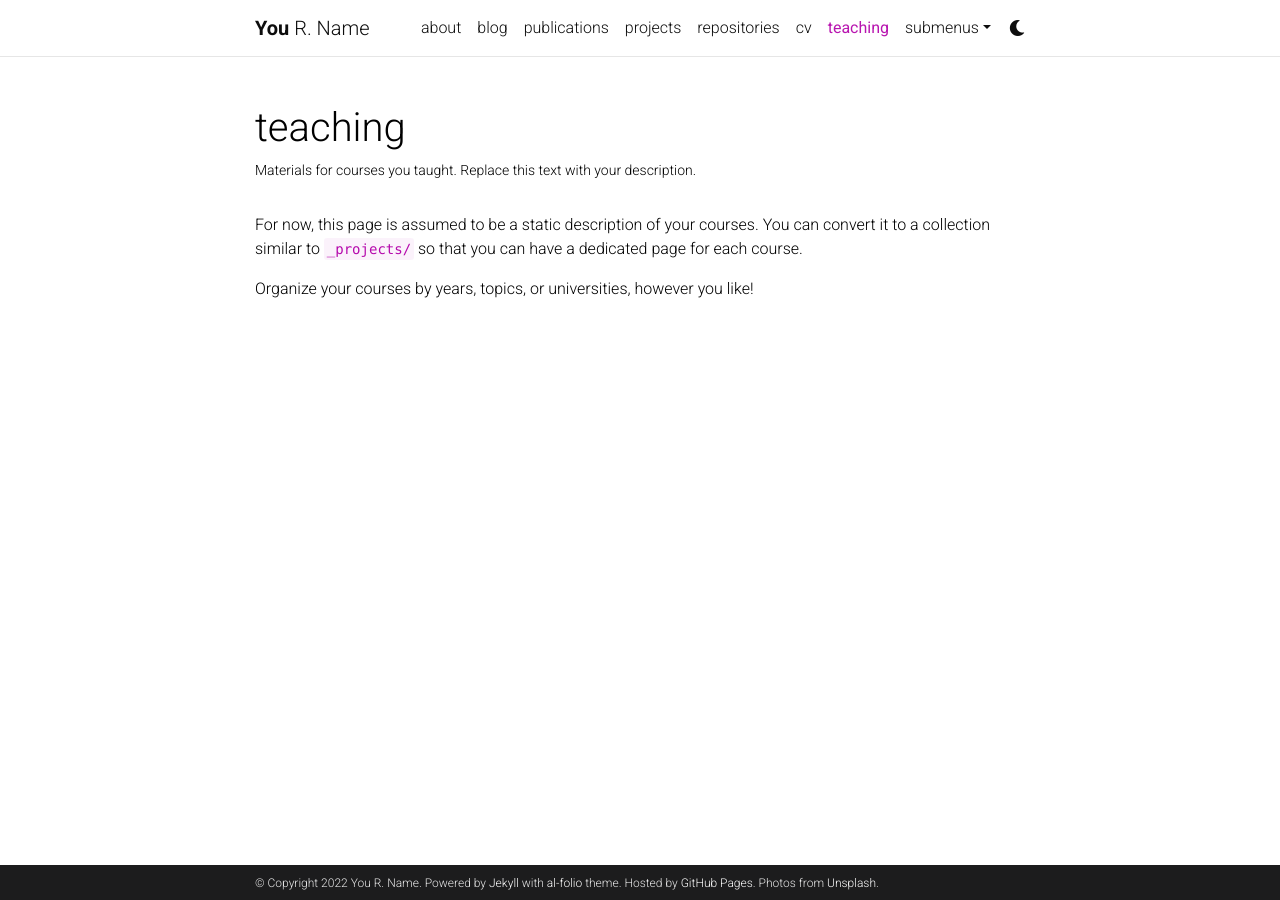
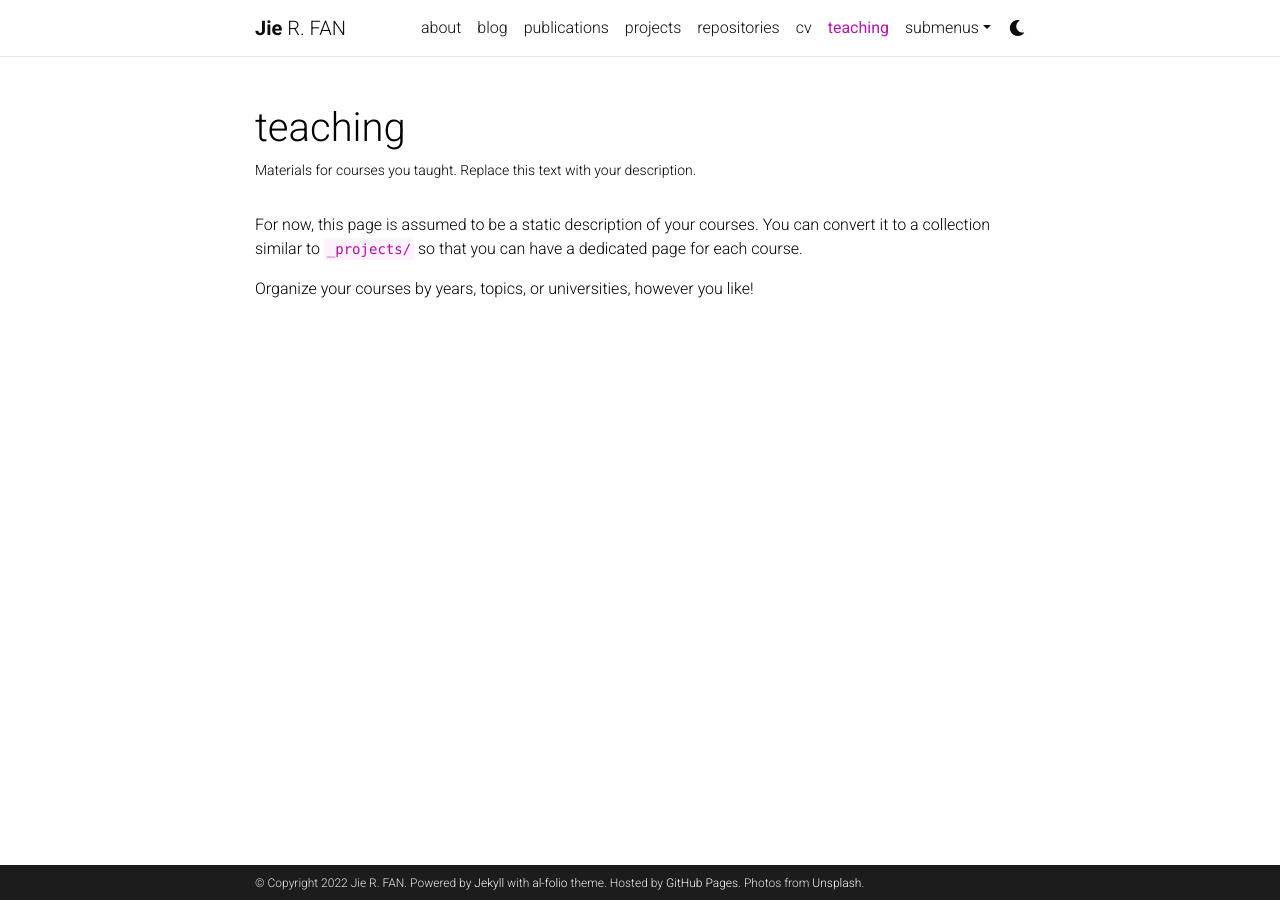
Before and after one commit to Crystaltianr/Crystaltianr.github.io, a Jekyll site: the page built from _pages/teaching.md, in a window 1280 px wide. Built offline with Jekyll 4.4.1, drawn with Linux system fonts in a browser that asks for light colours; comment, search, counter and statistics services are not loaded; a style sheet for code colours, icons or effects is not loaded.

Commit message:
changed name

```diff
--- a/_config.yml
+++ b/_config.yml
@@ -3,9 +3,9 @@
 # -----------------------------------------------------------------------------
 
 title: blank # the website title (if blank, full name will be used instead)
-first_name: You
+first_name: Jie
 middle_name: R.
-last_name: Name
+last_name: FAN
 email: you@example.com
 description: > # the ">" symbol means to ignore newlines until "footer_text:"
   A simple, whitespace theme for academics. Based on [*folio](https://github.com/bogoli/-folio) design.
```
